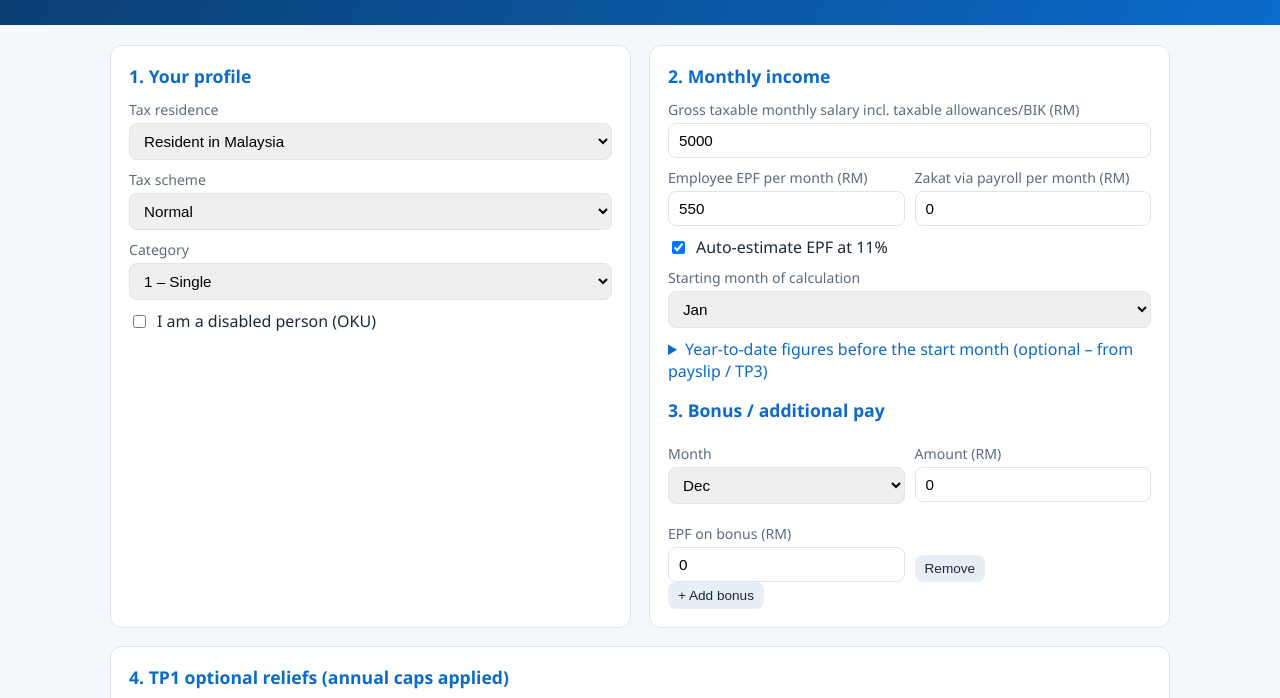
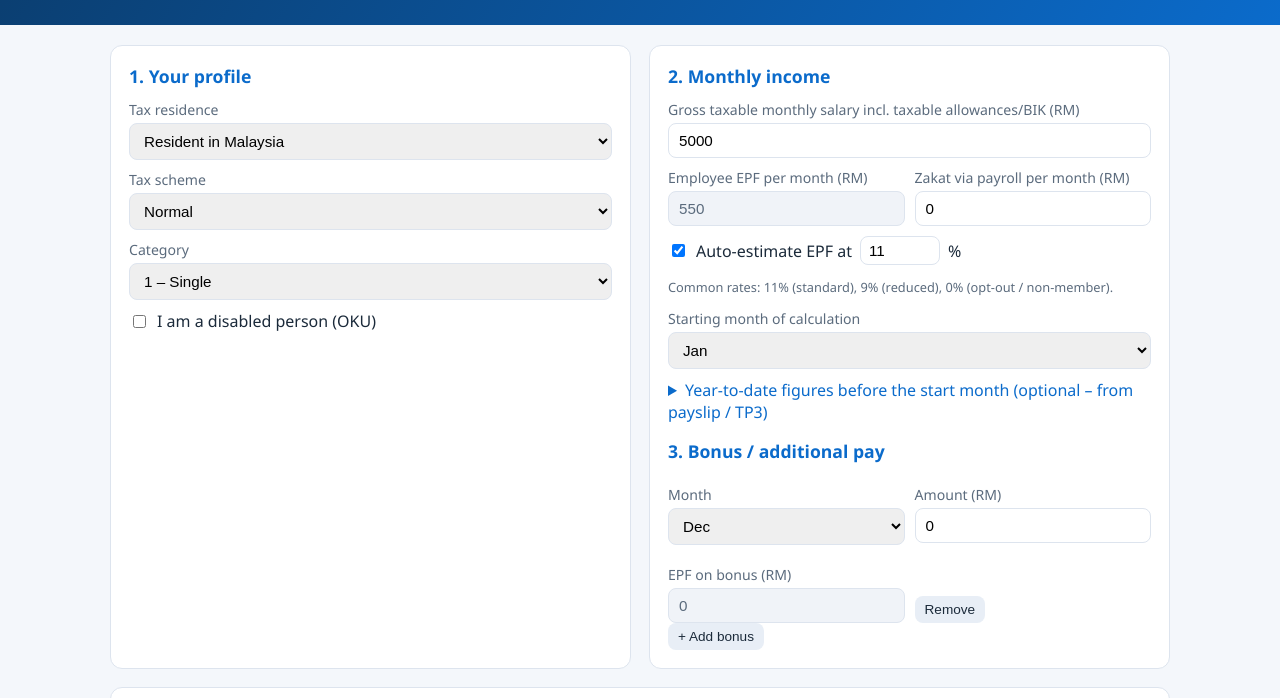
Before and after one commit to iqbalshafiq96/Self-Work, a plain HTML site: page PCB/index.html in a window 1280 px wide. Both pictures are taken after a click on the button "+ Add bonus". Shown: the part 94-792 px from the top of the page. Drawn offline with Linux system fonts and the light colour scheme.

Commit message:
Update index.html

```diff
--- a/PCB/index.html
+++ b/PCB/index.html
@@ -15,8 +15,10 @@ main{max-width:1100px;margin:auto;padding:20px;display:grid;gap:18px;grid-templa
 .card h2{margin:0 0 12px;font-size:1.1rem;color:var(--acc)}
 label{display:block;font-size:.88rem;margin:10px 0 4px;color:var(--mut)}
 input,select{width:100%;padding:8px 10px;border:1px solid var(--line);border-radius:8px;font-size:.95rem}
+input[readonly],input:disabled{background:#f0f3f8;color:var(--mut)}
 .row{display:grid;grid-template-columns:1fr 1fr;gap:10px}
 .chk{display:flex;gap:8px;align-items:center;margin-top:10px}.chk input{width:auto}
+.chk input.rate{width:80px;padding:5px 8px}
 button{background:var(--acc);color:#fff;border:0;border-radius:8px;padding:10px 16px;font-size:1rem;cursor:pointer}
 button.sec{background:#e8eef6;color:var(--ink);padding:6px 10px;font-size:.85rem}
 .full{grid-column:1/-1}details{margin-top:10px}summary{cursor:pointer;color:var(--acc)}
@@ -40,7 +42,7 @@ th:first-child,td:first-child{text-align:left}tr.sel{background:#eaf3ff}tbody tr
  <option value="KNOWLEDGE">Knowledge worker – specified region (15%)</option><option value="CSUITE">Non-citizen C-Suite (15%)</option></select>
  <label>Category</label>
  <select id="category"><option value="1">1 – Single</option><option value="2">2 – Married, spouse not working</option>
- <option value="3">3 – Married & spouse working / divorced / widowed / single with adopted child</option></select>
+ <option value="3">3 – Married &amp; spouse working / divorced / widowed / single with adopted child</option></select>
  <div id="kidBlock" class="hide">
   <label>Children below 18 (or 18+ studying below diploma) — ×1</label><input id="c1" type="number" min="0" value="0">
   <label>Children 18+ studying diploma+ (MY) / degree+ (overseas) — ×4</label><input id="c2" type="number" min="0" value="0">
@@ -59,7 +61,13 @@ th:first-child,td:first-child{text-align:left}tr.sel{background:#eaf3ff}tbody tr
   <div><label>Employee EPF per month (RM)</label><input id="epf" type="number" min="0" value="550"></div>
   <div><label>Zakat via payroll per month (RM)</label><input id="zakat" type="number" min="0" value="0"></div>
  </div>
- <div class="chk"><input type="checkbox" id="autoEpf" checked><span>Auto-estimate EPF at 11%</span></div>
+ <div class="chk">
+  <input type="checkbox" id="autoEpf" checked>
+  <span>Auto-estimate EPF at</span>
+  <input id="epfRate" class="rate" type="number" min="0" max="100" step="0.5" value="11" aria-label="Employee EPF rate in percent">
+  <span>%</span>
+ </div>
+ <p class="note" id="epfRateNote">Common rates: 11% (standard), 9% (reduced), 0% (opt-out / non-member).</p>
  <label>Starting month of calculation</label>
  <select id="startMonth"></select>
  <details id="ytdBox"><summary>Year-to-date figures before the start month (optional – from payslip / TP3)</summary>
@@ -191,27 +199,47 @@ const monthOpts=sel=>MONTHS.map((m,i)=>`<option value="${i+1}"${i+1===sel?' sele
 $('startMonth').innerHTML=monthOpts(1); $('tp1Month').innerHTML=monthOpts(1);
 $('tp1List').innerHTML=TP1.map((t,i)=>`<div><label>${t[0]} (max RM${t[1].toLocaleString()})</label><input type="number" min="0" max="${t[1]}" value="0" data-tp="${i}"></div>`).join('');
 
+// ----- EPF rate (editable, default 11%) -----
+const EPF_DEFAULT_RATE = 11;
+function epfRate(){                       // returns fraction, e.g. 0.11
+  const v = parseFloat($('epfRate').value);
+  if (!isFinite(v)) return EPF_DEFAULT_RATE/100;   // blank/invalid -> default
+  return Math.min(Math.max(v,0),100)/100;          // clamp 0–100%
+}
+$('epfRate').addEventListener('change',()=>{      // tidy the field on blur
+  const v=parseFloat($('epfRate').value);
+  $('epfRate').value = isFinite(v) ? Math.min(Math.max(v,0),100) : EPF_DEFAULT_RATE;
+  sync();
+});
+
 function tp1Total(){let s=0;document.querySelectorAll('[data-tp]').forEach(el=>{const cap=TP1[+el.dataset.tp][1];
  let v=parseFloat(el.value)||0; if(v<0)v=0; if(v>cap){v=cap;el.value=cap;}
  if(TP1[+el.dataset.tp][0].startsWith('Alimony')&&$('category').value==='2')v=0; s+=v;});
  $('tp1Total').textContent=fmt(s);return s;}
 document.querySelectorAll('[data-tp]').forEach(el=>el.addEventListener('input',tp1Total));
 
+function updateBonusEpf(d){
+ const be=d.querySelector('.be'); be.readOnly=$('autoEpf').checked;
+ if($('autoEpf').checked) be.value=Math.ceil((parseFloat(d.querySelector('.ba').value)||0)*epfRate());
+}
 function addBonus(){const d=document.createElement('div');d.className='row bonusRow';
  d.innerHTML=`<div><label>Month</label><select class="bm">${monthOpts(12)}</select></div>
  <div><label>Amount (RM)</label><input class="ba" type="number" min="0" value="0"></div>
  <div><label>EPF on bonus (RM)</label><input class="be" type="number" min="0" value="0"></div>
  <div style="align-self:end"><button class="sec" type="button">Remove</button></div>`;
  d.querySelector('button').onclick=()=>d.remove();
- d.querySelector('.ba').addEventListener('input',e=>{if($('autoEpf').checked)d.querySelector('.be').value=Math.ceil((parseFloat(e.target.value)||0)*0.11);});
- $('bonusList').appendChild(d);}
+ d.querySelector('.ba').addEventListener('input',()=>updateBonusEpf(d));
+ $('bonusList').appendChild(d); updateBonusEpf(d);}
 $('addBonus').onclick=addBonus;
 
 function sync(){const res=$('resident').value==='1';$('resBlock').classList.toggle('hide',!res);
  const c=$('category').value;$('kidBlock').classList.toggle('hide',c==='1');$('dSpBlock').classList.toggle('hide',c!=='2');
- if($('autoEpf').checked){$('epf').value=res?Math.ceil(num('salary')*0.11):0;}
- $('epf').readOnly=$('autoEpf').checked;tp1Total();}
-['resident','category','salary','autoEpf'].forEach(id=>$(id).addEventListener('input',sync));sync();
+ const auto=$('autoEpf').checked;
+ if(auto){$('epf').value=res?Math.ceil(num('salary')*epfRate()):0;}
+ $('epf').readOnly=auto; $('epfRate').disabled=!auto;
+ document.querySelectorAll('.bonusRow').forEach(updateBonusEpf);
+ tp1Total();}
+['resident','category','salary','autoEpf','epfRate'].forEach(id=>$(id).addEventListener('input',sync));sync();
 
 let rows=[];
 function calc(){
```
